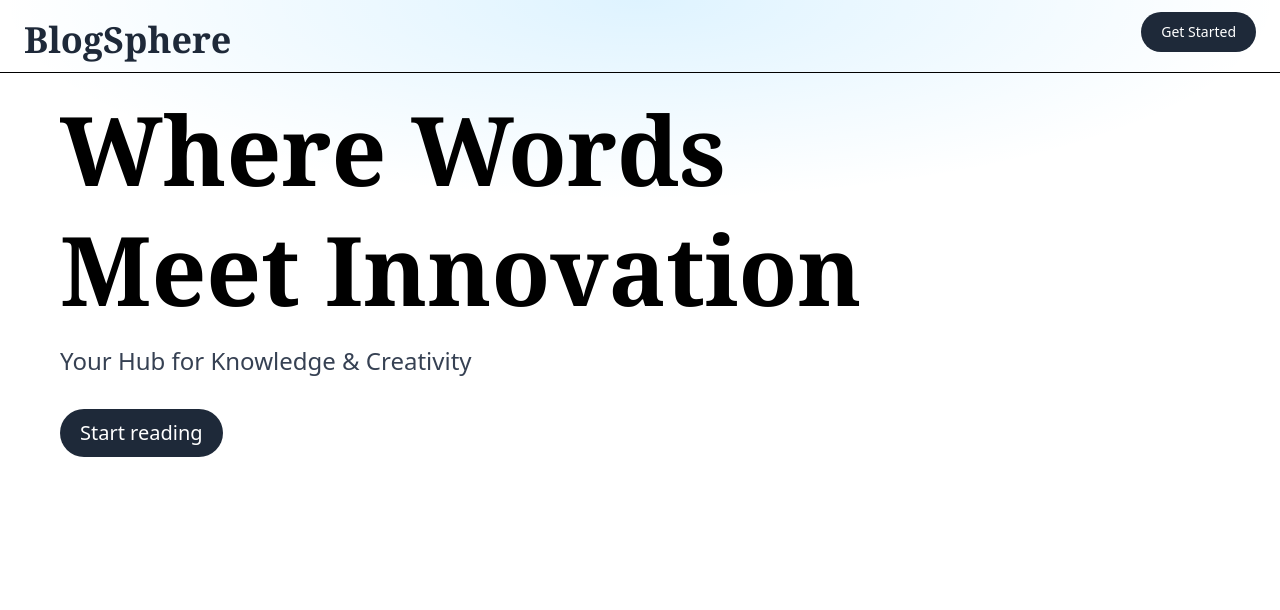
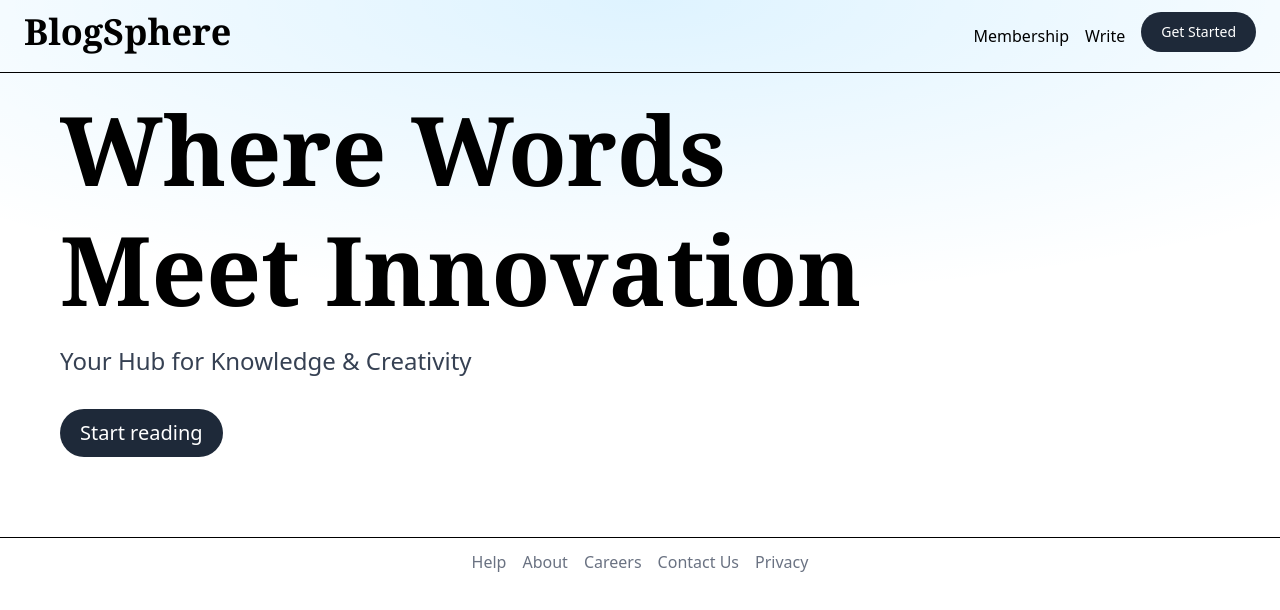
Before and after one commit to KishanTiwari96/BlogSphere, a React (Vite) app in the folder frontend/: page / in a window 1280 px wide. Shown: the top 610 px of the page. Built offline with nearby package versions, Linux system fonts and the light colour scheme.

Commit message:
home page

```diff
--- a/frontend/src/components/Home.tsx
+++ b/frontend/src/components/Home.tsx
@@ -14,14 +14,19 @@ export const Home = () => {
 
     }
     return <div className=" min-h-screen">
-        <div className="absolute top-0 z-[-2] h-screen w-screen bg-white bg-[radial-gradient(100%_50%_at_50%_0%,rgba(0,163,255,0.13)_0,rgba(0,163,255,0)50%,rgba(0,163,255,0)_100%)]"></div>
+        <div className="absolute top-0 z-[-2] h-screen w-screen bg-white bg-[radial-gradient(100%_50%_at_50%_0%,rgba(0,163,255,0.13)_0,rgba(0,163,255,0)75%,rgba(0,163,255,0)_100%)]"></div>
         <div className="border-b flex justify-between px-4 py-3  ">
-            <div className="ml-2 mt-2 font-serif font-bold text-black">
-                <Link to={"/"} className=" cursor-pointer text-3xl md:text-4xl font-bold text-gray-800 hover:text-gray-600">
+            <div className="ml-2 font-serif font-bold text-black">
+                <Link to={"/"} className=" cursor-pointer text-3xl md:text-4xl font-bold text-black hover:text-gray-600">
                     BlogSphere
                 </Link>
             </div>
-            <button onClick={Start} type="button" className="cursor-pointer text-white bg-gray-800 hover:bg-gray-900 focus:outline-none focus:ring-4 focus:ring-gray-300 font-medium rounded-full text-sm px-5 py-2.5 me-2 mb-2 dark:bg-gray-800 dark:hover:bg-gray-700 dark:focus:ring-gray-700 dark:border-gray-700">Get Started</button>
+            <div className="flex items-center">
+                <p className=" mr-4">Membership</p>
+                <p className=" mr-4">Write</p>
+                <button onClick={Start} type="button" className="cursor-pointer text-white bg-gray-800 hover:bg-gray-900 focus:outline-none focus:ring-4 focus:ring-gray-300 font-medium rounded-full text-sm px-5 py-2.5 me-2 mb-2 dark:bg-gray-800 dark:hover:bg-gray-700 dark:focus:ring-gray-700 dark:border-gray-700">Get Started</button>
+            </div>
+
 
         </div>
         <div className="text-6xl md:text-8xl font-serif font-bold leading-tight text-black ml-12 md:ml-15 mt-15 md:mt-4 max-w-4xl">
@@ -31,6 +36,13 @@ export const Home = () => {
             Your Hub for Knowledge & Creativity
         </div>
         <button onClick={Start} type="button" className="cursor-pointer text-xl text-white bg-gray-800 hover:bg-gray-900 focus:outline-none focus:ring-4 focus:ring-gray-300 font-medium rounded-full ml-12 md:ml-15 mt-12 md:mt-8 px-5 py-2.5 me-2 mb-2 dark:bg-gray-800 dark:hover:bg-gray-700 dark:focus:ring-gray-700 dark:border-gray-700">Start reading</button>
+        <div className="border-t mt-18 flex justify-center px-3 py-3">
+            <div className="ml-2 mr-2 text-gray-500">Help</div>
+            <div className="ml-2 mr-2 text-gray-500">About</div>
+            <div className="ml-2 mr-2 text-gray-500">Careers</div>
+            <div className="ml-2 mr-2 text-gray-500">Contact Us</div>
+            <div className="ml-2 mr-2 text-gray-500">Privacy</div>
+        </div>
 
     </div>
 }
```
